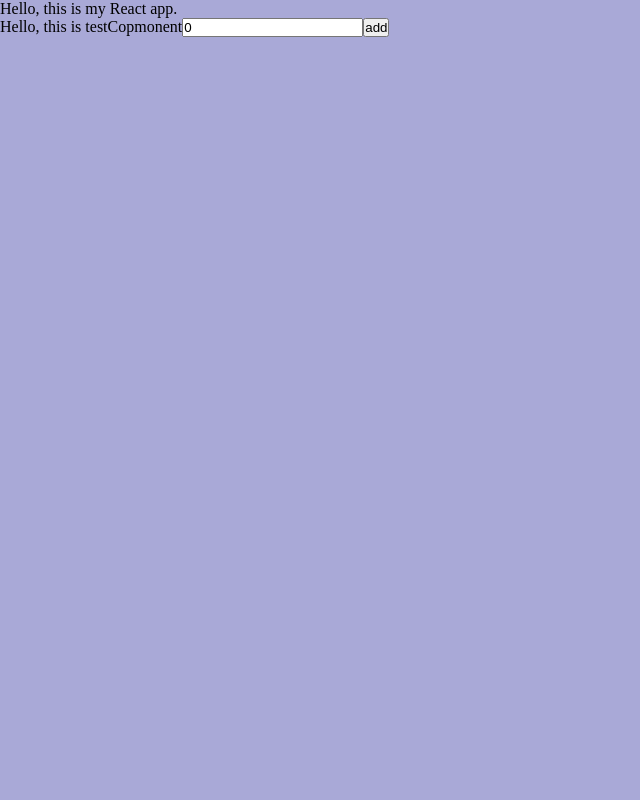
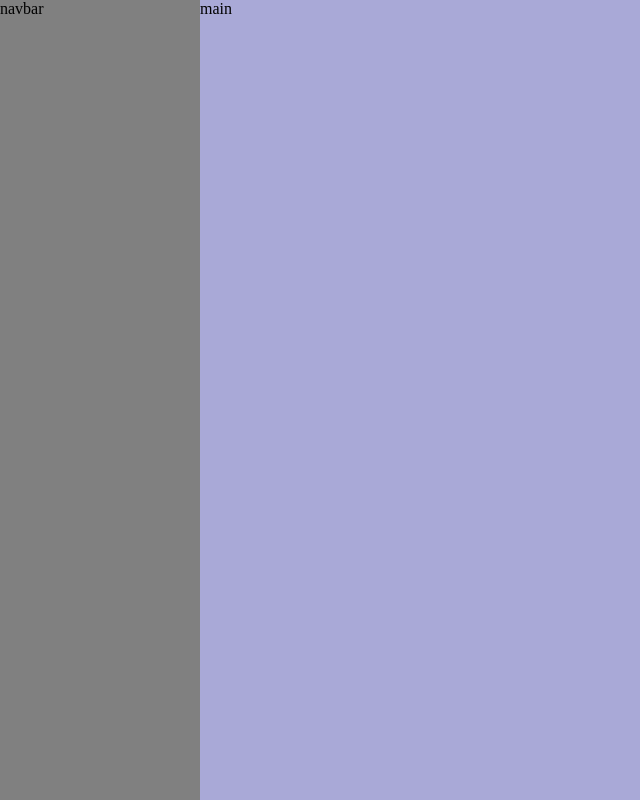
Before and after one commit to hrytsenko92/kinoteka, a React app: page / in a window 1280 px wide. Shown: the whole page, without its empty margins (0-640 px from the left). Built offline with nearby package versions, Linux system fonts and the light colour scheme; the HTML template or start-up script is replaced by a standard one.

Commit message:
add support svg, add some components

```diff
--- /dev/null
+++ b/custom.d.ts
@@ -0,0 +1,4 @@
+declare module "*.svg" {
+    const content: any;
+    export default content;
+  }
--- a/package.json
+++ b/package.json
@@ -2,7 +2,7 @@
   "name": "kinoteka",
   "version": "1.0.0",
   "description": "",
-  "main": "index.js",
+  "main": "index.ts",
   "scripts": {
     "test": "echo \"Error: no test specified\" && exit 1",
     "webpack": "webpack serve",
--- a/src/App.tsx
+++ b/src/App.tsx
@@ -1,16 +1,43 @@
 import React from "react";
+import { createGlobalStyle } from "styled-components";
+import styled from "styled-components";
 import { store } from "./redux/store";
 import { Provider } from "react-redux";
 import { BrowserRouter } from "react-router-dom";
-import { TestComponent } from "./components/TestComponent";
+import { Navbar } from "./components/navigation/Navbar";
+import { Main } from "./components/main/Main";
+
+const GlobalStyle = createGlobalStyle`
+* {
+    margin: 0;
+    padding: 0;
+    outline: 0;
+    box-sizing: border-box;
+}
+#root {
+    margin: 0;
+}
+html {
+    background-color: #a9a9d7;
+}
+`;
+export const Container = styled.div`
+min-height: 100vh;
+display: grid;
+grid-template-columns: 200px auto;
+grid-template-rows: 1fr;
+`;
 
 const App: React.FC = () => {
   return (
     <>
+      <GlobalStyle />
       <Provider store={store}>
         <BrowserRouter>
-          Hello, this is my React app.
-          <TestComponent />
+          <Container>
+            <Navbar />
+            <Main />
+          </Container>
         </BrowserRouter>
       </Provider>
     </>
--- /dev/null
+++ b/src/components/main/Main.tsx
@@ -0,0 +1,22 @@
+import * as React from 'react';
+import styled from "styled-components"
+
+export const Container = styled.div`
+  background-color: gray;
+
+`
+
+// type Props = {
+//   label: string;
+//   count: number; // ???
+// };
+
+export const Main: React.FC = props => { // <Props>
+//   const { label, count } = props;
+
+  return (
+    <div>
+        main
+    </div>
+  );
+};
--- a/src/components/navigation/Logo.tsx
+++ b/src/components/navigation/Logo.tsx
@@ -1,4 +1,5 @@
 import * as React from 'react';
+import logoImg from "../../assets/logoImg.svg"
 
 type Props = {
   label: string;
--- a/src/components/navigation/Navbar.tsx
+++ b/src/components/navigation/Navbar.tsx
@@ -1,15 +1,19 @@
 import * as React from 'react';
+import styled from "styled-components"
+import { Routes, Route } from 'react-router-dom';
+import { Link} from 'react-router-dom';
 
-type Props = {
-  label: string;
-  count: number; // ???
-};
+export const Container = styled.div`
+  background-color: gray;
+`
 
-export const Navbar: React.FC<Props> = props => {
-  const { label, count } = props;
+
+export const Navbar: React.FC = props => {
 
   return (
-    <div>
-    </div>
+    <Container>
+      navbar
+
+    </Container>
   );
 };
--- a/src/components/navigation/General.tsx
+++ b/src/components/navigation/Setting.tsx
@@ -5,7 +5,7 @@ type Props = {
   count: number; // ???
 };
 
-export const General: React.FC<Props> = props => {
+export const Setting: React.FC<Props> = props => {
   const { label, count } = props;
 
   return (
--- a/src/index.tsx
+++ b/src/index.tsx
@@ -1,27 +1,13 @@
 import React from "react";
 import ReactDOM from "react-dom/client";
-import {createGlobalStyle} from "styled-components";
 import App from "./App";
 
-const GlobalStyle = createGlobalStyle`
-* {
-    margin: 0;
-    padding: 0;
-    outline: 0;
-    box-sizing: border-box;
-}
-#root {
-    margin: 0;
-}
-html {
-    background-color: #a9a9d7;
-}
-`
+
 const root = ReactDOM.createRoot(document.getElementById("root") as HTMLElement);
 
 root.render(
   <>
-    <GlobalStyle />
+
     <App />
   </>
 );
--- a/tsconfig.json
+++ b/tsconfig.json
@@ -20,5 +20,5 @@
         "noEmit": false,
         "jsx": "react-jsx"
     },
-    "include": ["./src"]
+    "include": ["./src", "custom.d.ts"]
 }
```
Also changed, not shown: src/components/navigation/Menu.tsx (deleted, +0 -15 lines), 1 other file (tests, documents, lock files or other folders).
